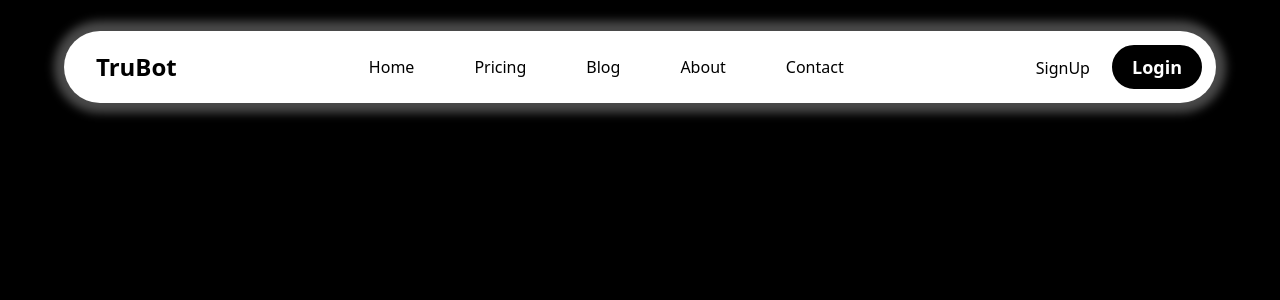
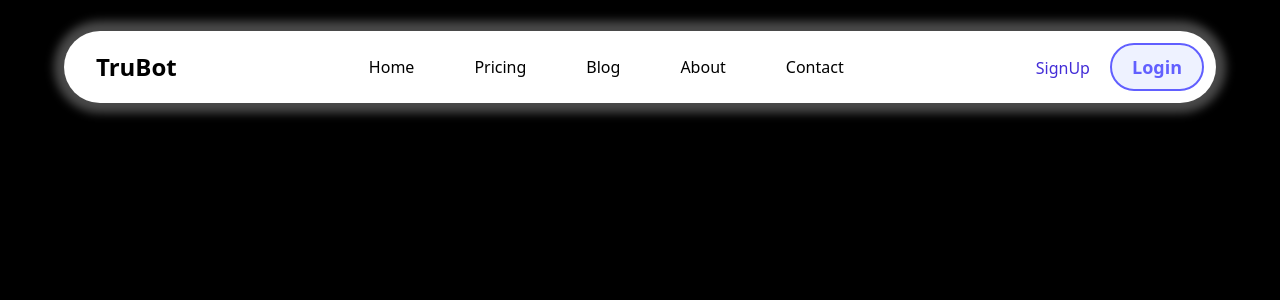
Before and after one commit to TruBotAi/tru-bot-ai, a React (Vite) app in the folder client/: page / in a window 1280 px wide. Shown: the top 300 px of the page. Built offline with nearby package versions, Linux system fonts and the light colour scheme.

Commit message:
`Refactor Header component and App.scss to update styles and layout`

```diff
--- a/client/src/assets/sass/App.scss
+++ b/client/src/assets/sass/App.scss
@@ -15,11 +15,17 @@ main {
 }
 header {
   //   max-width: 800px;
+  background: #ffffff;
   margin: 30px auto;
   box-shadow: 0 0 10px 10px#7f7f7f95;
+  backdrop-filter: blur(10px);
   nav {
     ul li {
       border-radius: 12px;
     }
   }
+  .login {
+    // background: /#000;
+    // border: ;
+  }
 }
--- a/client/src/components/Header.jsx
+++ b/client/src/components/Header.jsx
@@ -1,7 +1,7 @@
 function Header() {
   return (
     <>
-      <header className=' flex justify-between items-center p-3 rounded-full bg-white text-black w-6xl '>
+      <header className=' flex justify-between items-center p-3 rounded-full  text-black w-6xl '>
         <div className='logo pl-5 '>
           <h1 className='m-none font-bold text-2xl'>TruBot</h1>
         </div>
@@ -16,8 +16,8 @@ function Header() {
           </ul>
         </nav>
         <div className='acct'>
-          <button className='text-base font-lg mr-5 cursor-pointer'>SignUp</button>
-          <button className='border-2 bg-black p-2  rounded-full px-5 text-white  cursor-pointer text-lg font-bold'>Login</button>
+          <button className='text-base font-lg mr-5 cursor-pointer text-indigo-700'>SignUp</button>
+          <button className=' login border-2 p-2  rounded-full px-5 border-indigo-500/100 bg-indigo-50 text-indigo-500  cursor-pointer text-lg font-bold'>Login</button>
         </div>
       </header>
     </>
--- /dev/null
+++ b/client/src/components/Hero.jsx
@@ -0,0 +1,8 @@
+function Hero() {
+  return (
+    <>
+      <section className='hero'></section>
+    </>
+  )
+}
+export default Hero
```
